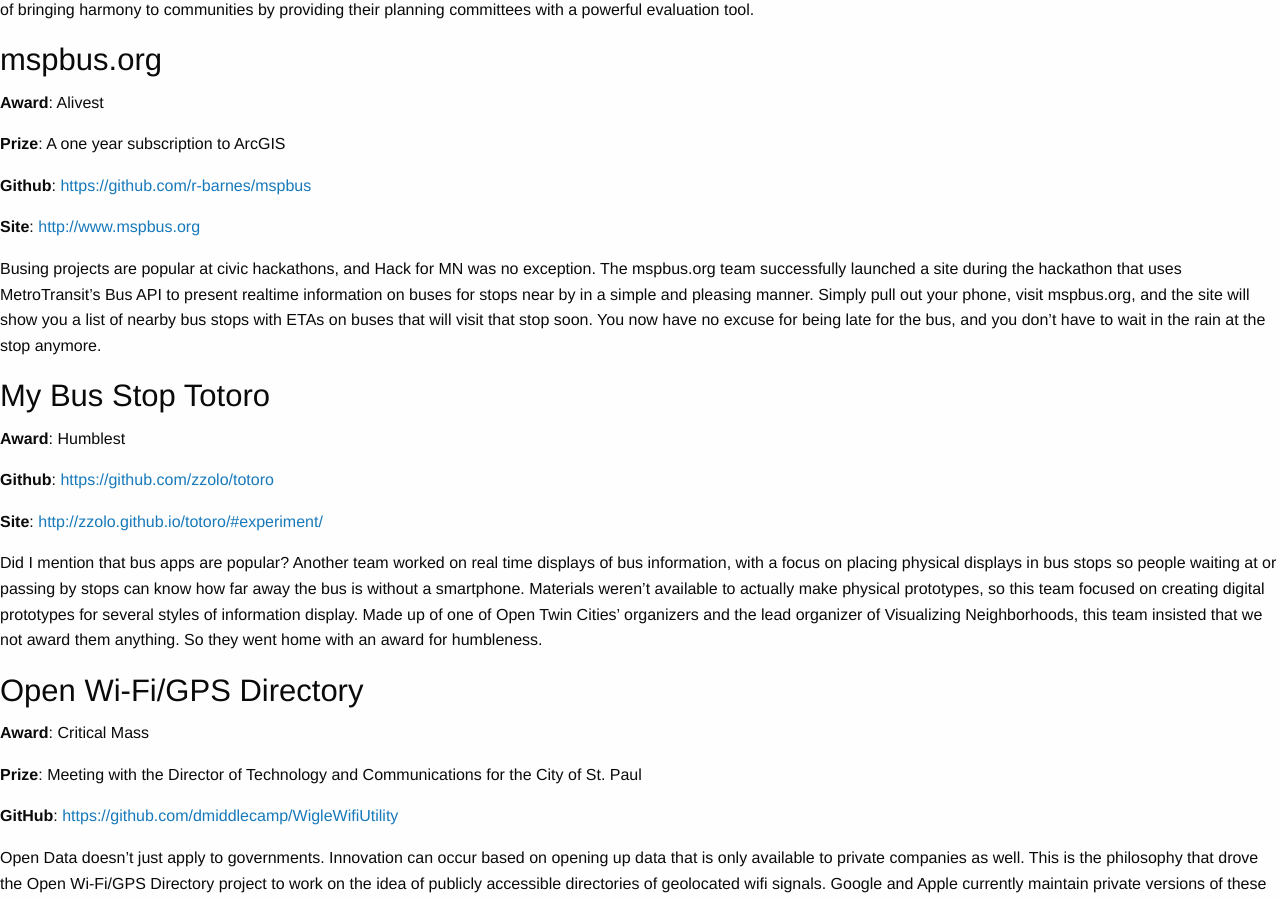
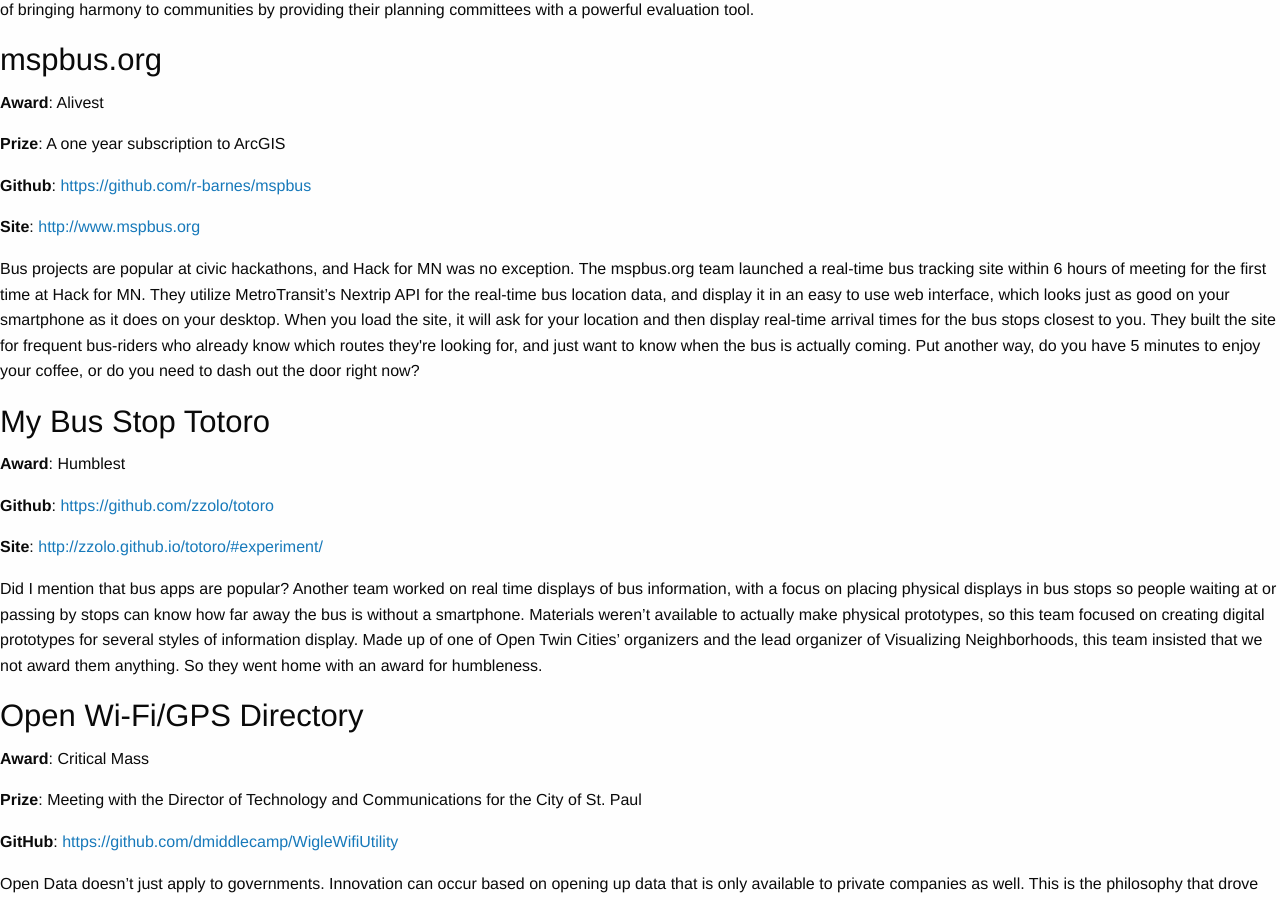
Before and after one commit to OpenTwinCities/opentwincities.github.com, a Jekyll site: the page built from 2013-06-14-hack-for-mn-2013-projects.html, in a window 1280 px wide and 900 px high, scrolled down 1949 px. Built offline with Jekyll 4.4.1, drawn with Linux system fonts in a browser that asks for light colours; nearby versions of some CDN libraries; library files that are not in the unit come from our copies.

Commit message:
Updated mspbus.org description with Matt's copy

```diff
--- a/2013-06-14-hack-for-mn-2013-projects.html
+++ b/2013-06-14-hack-for-mn-2013-projects.html
@@ -52,7 +52,7 @@
       <p class="project-meta"><b>Github</b>: <a href="https://github.com/r-barnes/mspbus" target="_blank">https://github.com/r-barnes/mspbus</a></p>
       <p class="project-meta"><b>Site</b>: <a href="http://www.mspbus.org" target="_blank">http://www.mspbus.org</a></p>
       <p></p>
-      <p>Busing projects are popular at civic hackathons, and Hack for MN was no exception. The mspbus.org team successfully launched a site during the hackathon that uses MetroTransit’s Bus API to present realtime information on buses for stops near by in a simple and pleasing manner. Simply pull out your phone, visit mspbus.org, and the site will show you a list of nearby bus stops with ETAs on buses that will visit that stop soon. You now have no excuse for being late for the bus, and you don’t have to wait in the rain at the stop anymore.</p>
+      <p>Bus projects are popular at civic hackathons, and Hack for MN was no exception. The mspbus.org team launched a real-time bus tracking site within 6 hours of meeting for the first time at Hack for MN. They utilize MetroTransit’s Nextrip API for the real-time bus location data, and display it in an easy to use web interface, which looks just as good on your smartphone as it does on your desktop. When you load the site, it will ask for your location and then display real-time arrival times for the bus stops closest to you. They built the site for frequent bus-riders who already know which routes they're looking for, and just want to know when the bus is actually coming. Put another way, do you have 5 minutes to enjoy your coffee, or do you need to dash out the door right now?</p>
     </div>
     <div class="twelve columns">
       <span id="my-bus-stop-totoro"></span>
```
